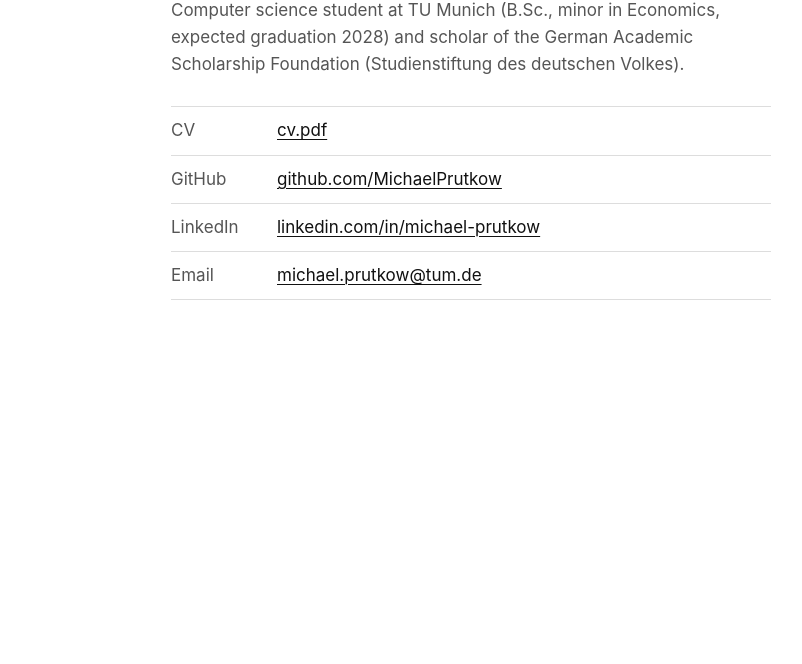
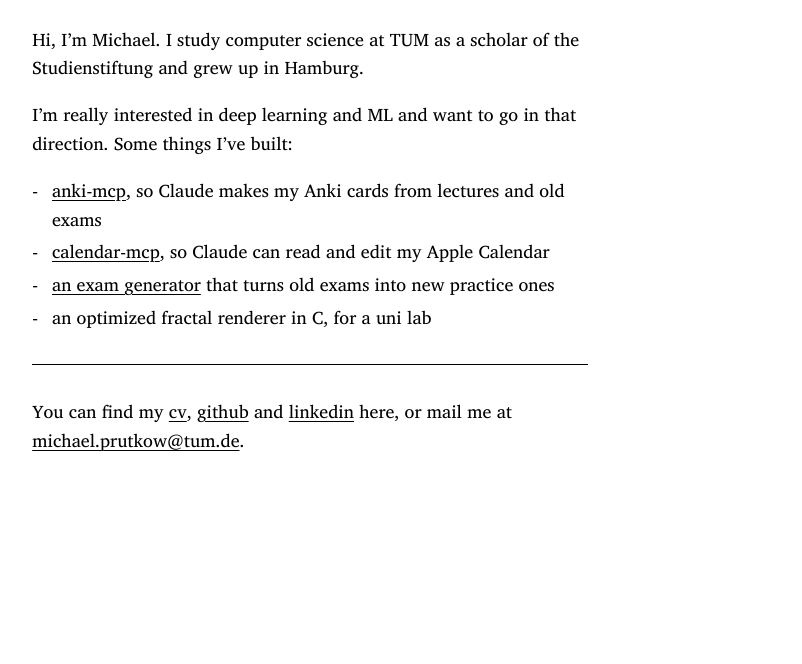
Before and after one commit to MichaelPrutkow/website, a plain HTML site: page index.html in a window 1280 px wide. Shown: the part 136-800 px from the top of the page, without its empty margins (169-971 px from the left). Drawn offline with Linux system fonts and the light colour scheme.

Commit message:
new look

```diff
--- a/index.html
+++ b/index.html
@@ -4,19 +4,19 @@
 <meta charset="utf-8">
 <meta name="viewport" content="width=device-width, initial-scale=1">
 <title>Michael Prutkow · Computer Science at TU Munich</title>
-<meta name="description" content="Michael Prutkow, computer science student at TU Munich and scholar of the German Academic Scholarship Foundation (Studienstiftung). CV, GitHub, LinkedIn and contact.">
+<meta name="description" content="Michael Prutkow, computer science student at TU Munich and scholar of the German Academic Scholarship Foundation (Studienstiftung). Interested in deep learning and machine learning; building Anki MCP.">
 <meta name="author" content="Michael Prutkow">
 <link rel="canonical" href="https://prutkow.com/">
 
 <link rel="icon" href="/favicon.svg" type="image/svg+xml">
 <link rel="apple-touch-icon" href="/apple-touch-icon.png">
-<meta name="theme-color" content="#ffffff" media="(prefers-color-scheme: light)">
-<meta name="theme-color" content="#111111" media="(prefers-color-scheme: dark)">
+<meta name="theme-color" content="#ffffff">
+<link rel="stylesheet" href="/style.css">
 
 <meta property="og:type" content="profile">
 <meta property="og:site_name" content="Michael Prutkow">
 <meta property="og:title" content="Michael Prutkow · Computer Science at TU Munich">
-<meta property="og:description" content="Computer science student at TU Munich and Studienstiftung scholar. CV, GitHub, LinkedIn and contact.">
+<meta property="og:description" content="Computer science student at TU Munich and Studienstiftung scholar. Interested in deep learning and machine learning; building Anki MCP.">
 <meta property="og:url" content="https://prutkow.com/">
 <meta property="og:locale" content="en_US">
 <meta property="profile:first_name" content="Michael">
@@ -47,36 +47,20 @@
   ]
 }
 </script>
-<style>
-  :root { --fg: #111; --muted: #555; --bg: #fff; --line: #ddd; }
-  @media (prefers-color-scheme: dark) {
-    :root { --fg: #eee; --muted: #aaa; --bg: #111; --line: #333; }
-  }
-  * { box-sizing: border-box; }
-  body {
-    margin: 0; background: var(--bg); color: var(--fg);
-    font: 17px/1.6 -apple-system, BlinkMacSystemFont, "Segoe UI", Helvetica, Arial, sans-serif;
-  }
-  main { max-width: 640px; margin: 0 auto; padding: 72px 20px; }
-  h1 { font-size: 28px; font-weight: 600; margin: 0 0 16px; letter-spacing: -0.01em; }
-  p { margin: 0 0 28px; color: var(--muted); }
-  ul { list-style: none; padding: 0; margin: 0; border-top: 1px solid var(--line); }
-  li { display: flex; gap: 16px; padding: 10px 0; border-bottom: 1px solid var(--line); }
-  li span { width: 90px; flex-shrink: 0; color: var(--muted); }
-  a { color: var(--fg); text-decoration: underline; text-underline-offset: 3px; text-decoration-thickness: 1px; }
-  a:hover { text-decoration-thickness: 2px; }
-</style>
 </head>
 <body>
 <main>
   <h1>Michael Prutkow</h1>
-  <p>Computer science student at TU Munich (B.Sc., minor in Economics, expected graduation 2028) and scholar of the German Academic Scholarship Foundation (Studienstiftung des deutschen Volkes).</p>
-  <ul>
-    <li><span>CV</span><a href="cv.pdf" target="_blank" rel="noopener">cv.pdf</a></li>
-    <li><span>GitHub</span><a href="https://github.com/MichaelPrutkow">github.com/MichaelPrutkow</a></li>
-    <li><span>LinkedIn</span><a href="https://www.linkedin.com/in/michael-prutkow/">linkedin.com/in/michael-prutkow</a></li>
-    <li><span>Email</span><a href="mailto:michael.prutkow@tum.de">michael.prutkow@tum.de</a></li>
+  <p>Hi, I’m Michael. I study computer science at TUM as a scholar of the Studienstiftung and grew up in Hamburg.</p>
+  <p>I’m really interested in deep learning and ML and want to go in that direction. Some things I’ve built:</p>
+  <ul class="dash">
+    <li><a href="https://github.com/MichaelPrutkow/anki-mcp" target="_blank" rel="noopener">anki-mcp</a>, so Claude makes my Anki cards from lectures and old exams</li>
+    <li><a href="https://github.com/MichaelPrutkow/calendar-mcp" target="_blank" rel="noopener">calendar-mcp</a>, so Claude can read and edit my Apple Calendar</li>
+    <li><a href="https://github.com/MichaelPrutkow/ExamGenerator" target="_blank" rel="noopener">an exam generator</a> that turns old exams into new practice ones</li>
+    <li>an optimized fractal renderer in C, for a uni lab</li>
   </ul>
+  <hr>
+  <p>You can find my <a href="cv.pdf" target="_blank" rel="noopener">cv</a>, <a href="https://github.com/MichaelPrutkow" target="_blank" rel="noopener">github</a> and <a href="https://www.linkedin.com/in/michael-prutkow/" target="_blank" rel="noopener">linkedin</a> here, or mail me at <a href="mailto:michael.prutkow@tum.de">michael.prutkow@tum.de</a>.</p>
 </main>
 </body>
 </html>
--- /dev/null
+++ b/style.css
@@ -0,0 +1,32 @@
+/* Charter is built into macOS and iOS; everywhere else Charis SIL (a Charter derivative, OFL) is loaded. */
+@font-face { font-family: "Charis SIL"; font-style: normal; font-weight: 400; font-display: swap; src: url("/fonts/charis-400.woff2") format("woff2"); }
+@font-face { font-family: "Charis SIL"; font-style: italic; font-weight: 400; font-display: swap; src: url("/fonts/charis-400-italic.woff2") format("woff2"); }
+@font-face { font-family: "Charis SIL"; font-style: normal; font-weight: 700; font-display: swap; src: url("/fonts/charis-700.woff2") format("woff2"); }
+
+:root { --fg: #000; --bg: #fff; color-scheme: light; }
+* { box-sizing: border-box; }
+html { background: var(--bg); color: var(--fg); -webkit-text-size-adjust: 100%; }
+body {
+  margin: 0;
+  font: 18px/1.6 Charter, "Bitstream Charter", "Charis SIL", Georgia, serif;
+  text-rendering: optimizeLegibility;
+}
+main { max-width: 600px; margin: 0 0 0 14vw; padding: 96px 22px; }
+
+h1 { font-size: 1.2em; font-weight: 400; margin: 0 0 30px; }
+h2 { font-size: 1em; font-weight: 700; margin: 36px 0 10px; }
+p { margin: 0 0 1em; }
+
+a { color: var(--fg); text-decoration: underline; text-underline-offset: 3px; text-decoration-thickness: 1px; }
+a:hover { text-decoration-thickness: 2px; }
+
+.dash { list-style: none; margin: 0 0 1em; padding: 0; }
+.dash li { position: relative; padding-left: 1.1em; margin: 0 0 4px; }
+.dash li::before { content: "-"; position: absolute; left: 0; }
+
+hr { border: 0; border-top: 1px solid var(--fg); margin: 32px 0; }
+code { font: 0.84em ui-monospace, SFMono-Regular, Menlo, monospace; }
+
+@media (max-width: 600px) {
+  main { margin: 0; padding-top: 56px; }
+}
```
Also changed, not shown: 404.html (+3 -19 lines), anki-mcp/privacy/index.html (+7 -24 lines), fonts/OFL.txt (added), fonts/charis-400-italic.woff2 (added), fonts/charis-400.woff2 (added), fonts/charis-700.woff2 (added).
